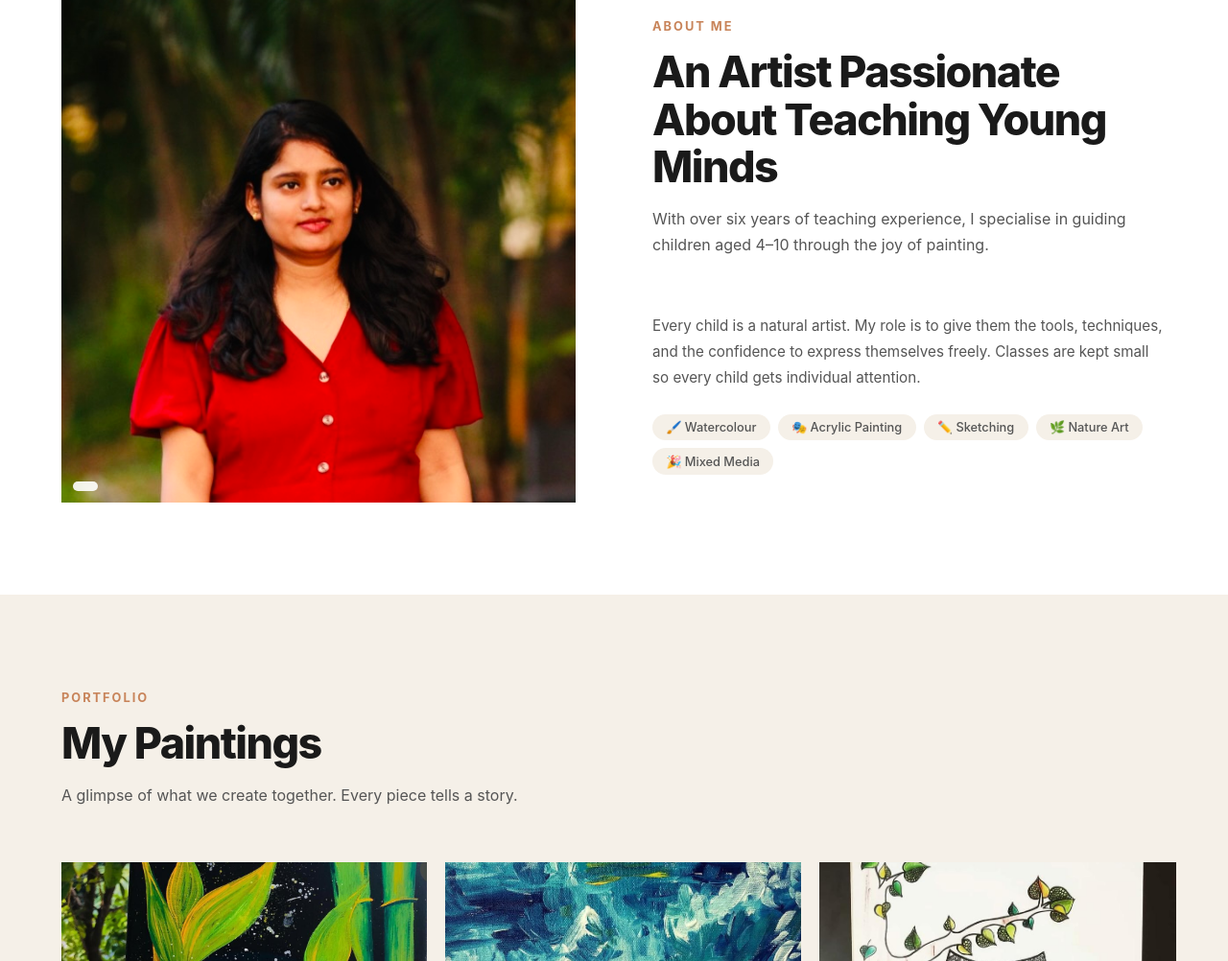
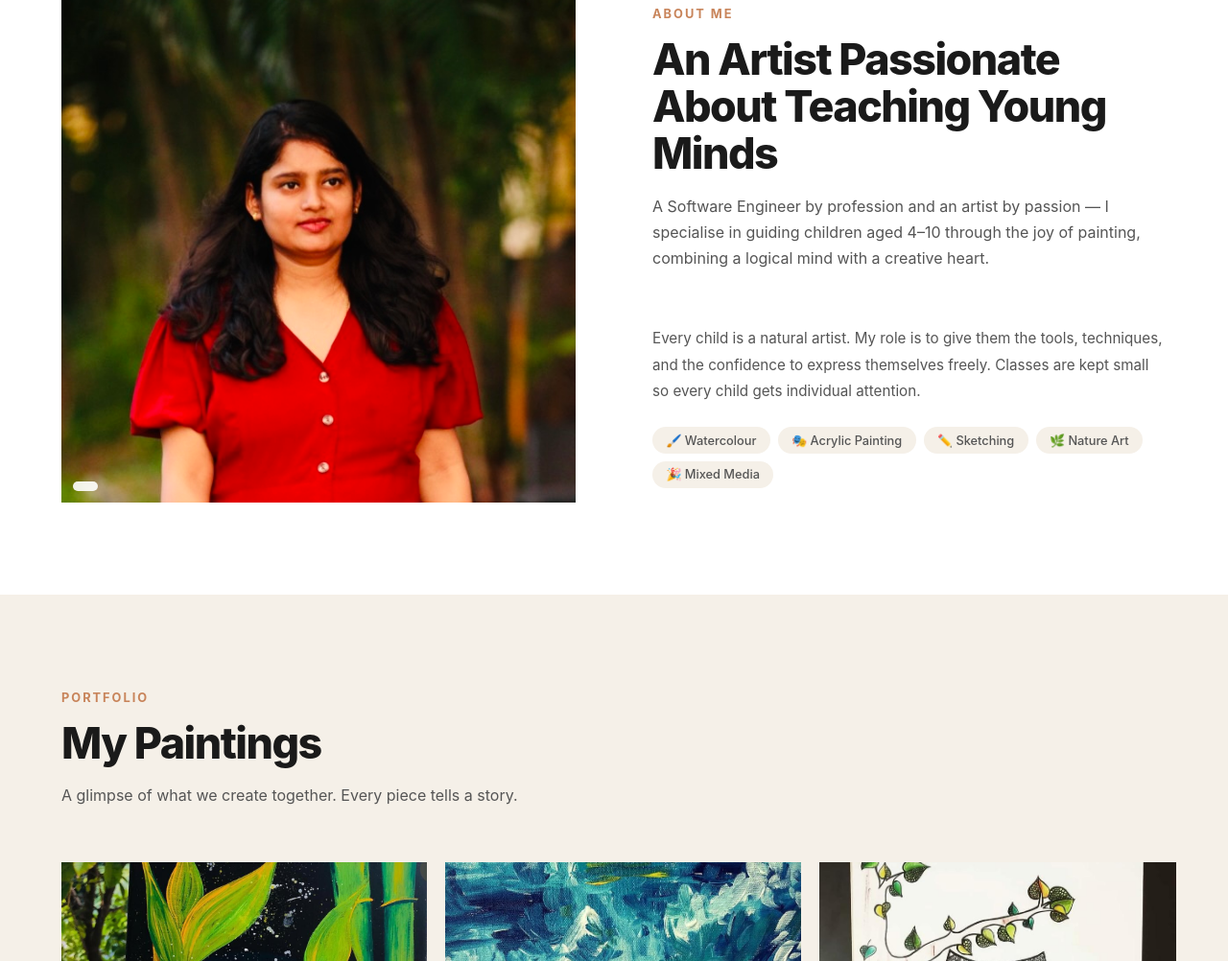
Before and after one commit to marssoaebs/my-art-studio, a plain HTML site: page index.html in a window 1280 px wide. Shown: the part 1149-2151 px from the top of the page at 96% size. Drawn offline with Linux system fonts and the light colour scheme.

Commit message:
Update index.html

```diff
--- a/index.html
+++ b/index.html
@@ -864,8 +864,7 @@
             <div class="section-header">
                 <span class="section-tag">About Me</span>
                 <h2 class="section-title">An Artist Passionate About Teaching Young Minds</h2>
-                <p class="section-sub">With over six years of teaching experience, I specialise in guiding children aged
-                    4–10 through the joy of painting.</p>
+                <p class="section-sub">A Software Engineer by profession and an artist by passion — I specialise in guiding children aged 4–10 through the joy of painting, combining a logical mind with a creative heart.</p>
             </div>
             <p style="color:var(--mid);line-height:1.8;font-size:0.95rem">Every child is a natural artist. My role is to
                 give them the tools, techniques, and the confidence to express themselves freely. Classes are kept small
```
